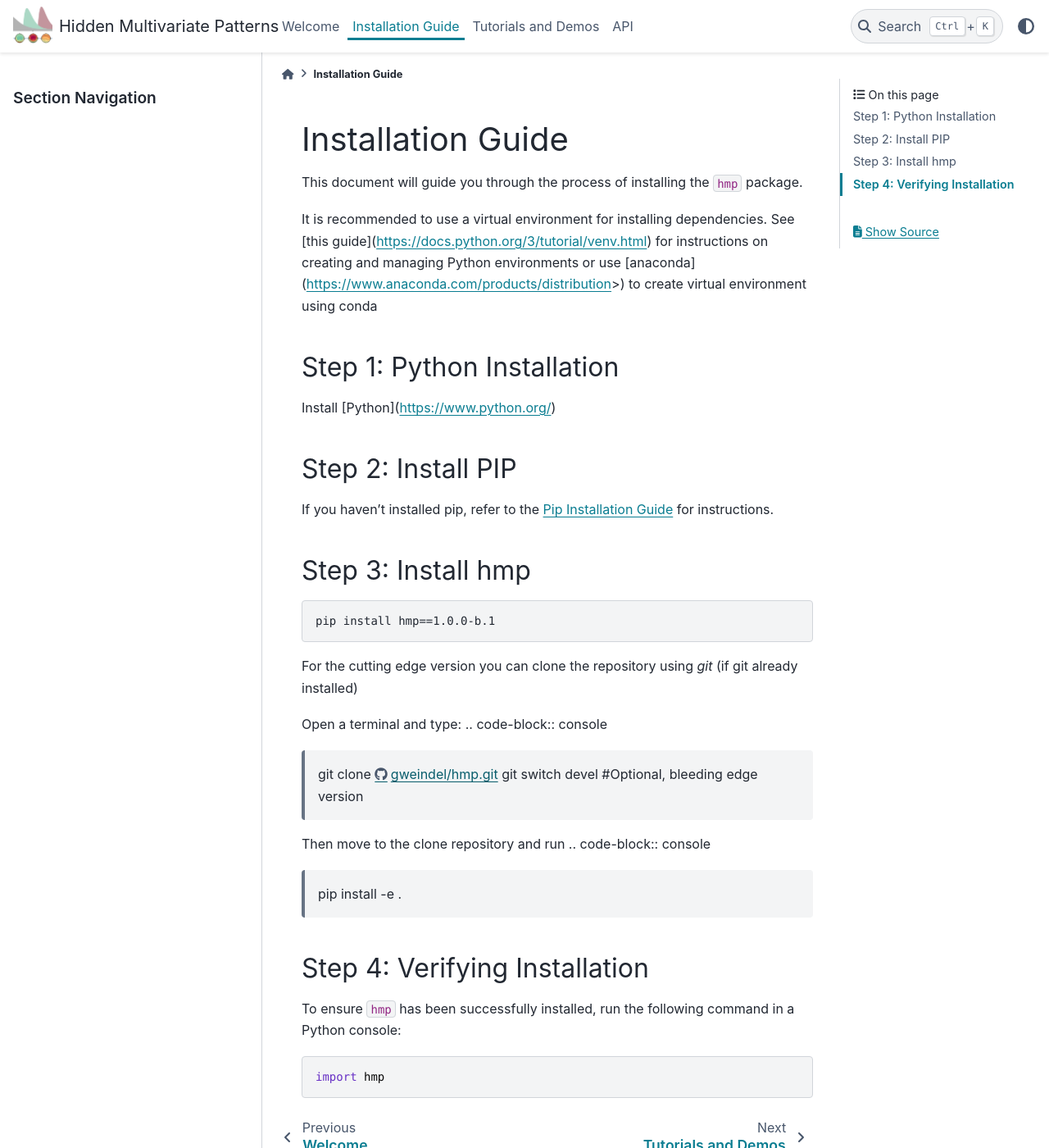
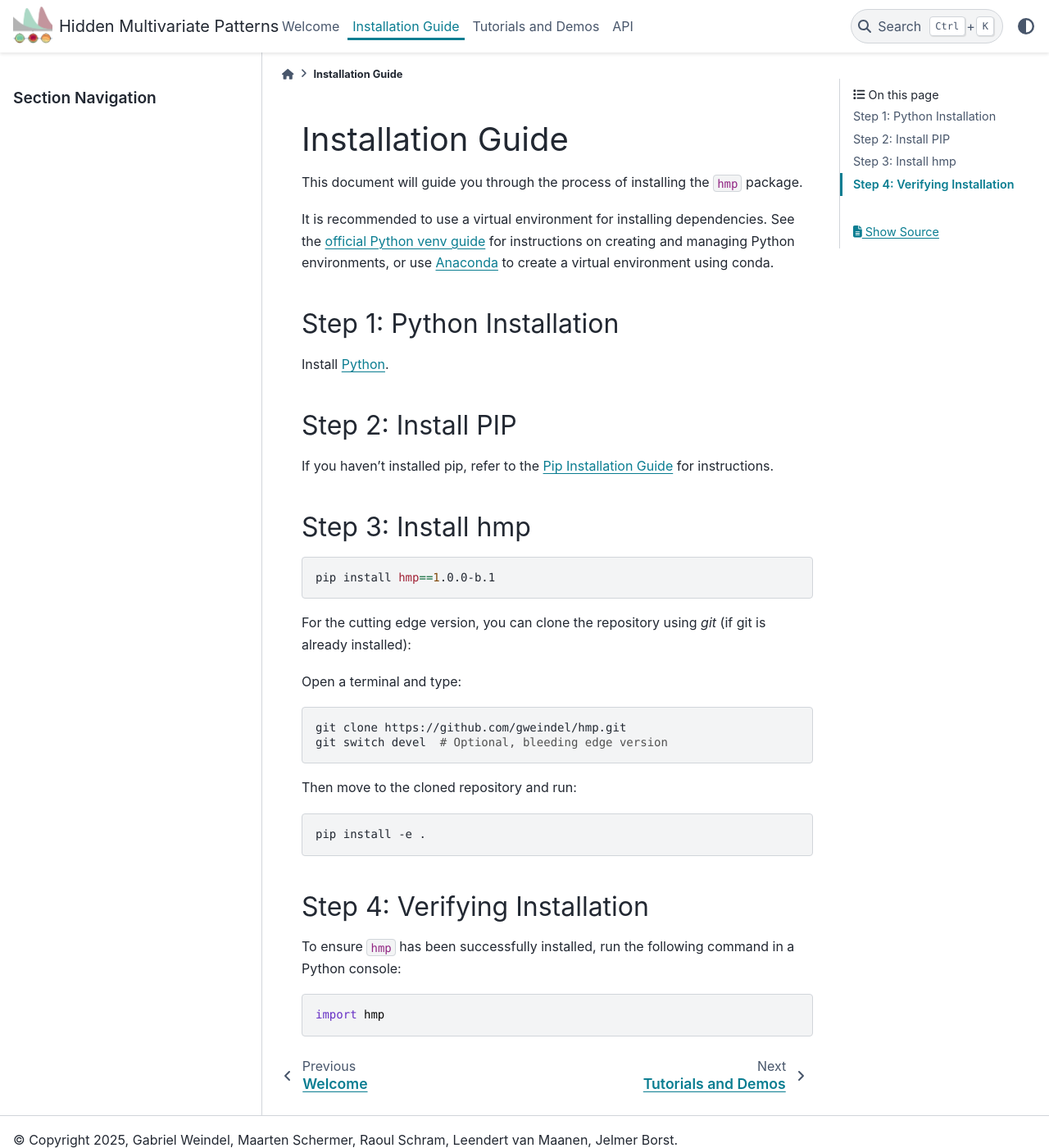
Before and after one commit to GWeindel/hmp, a Sphinx documentation site: the page built from docs/source/installation.rst, in a window 1280 px wide and 1400 px high. Shown: the whole window at 82% size. Built offline with Sphinx 7.4.7 and the PyData theme 0.15.4, drawn with Linux system fonts in a browser that asks for light colours; pages that are not in the unit, such as notebooks, are missing from menus.

Commit message:
Updated installation instructions

```diff
--- a/docs/source/installation.rst
+++ b/docs/source/installation.rst
@@ -3,47 +3,45 @@ Installation Guide
 
 This document will guide you through the process of installing the ``hmp`` package.
 
-It is recommended to use a virtual environment for installing dependencies. See [this guide](https://docs.python.org/3/tutorial/venv.html) for instructions on creating and managing Python environments or use [anaconda](https://www.anaconda.com/products/distribution>) to create virtual environment using conda
-
+It is recommended to use a virtual environment for installing dependencies. See the `official Python venv guide <https://docs.python.org/3/tutorial/venv.html>`_ for instructions on creating and managing Python environments, or use `Anaconda <https://www.anaconda.com/products/distribution>`_ to create a virtual environment using conda.
 
 Step 1: Python Installation
 ---------------------------
 
-Install [Python](https://www.python.org/)
-
+Install `Python <https://www.python.org/>`_.
 
 Step 2: Install PIP
-----------------------
+-------------------
 
 If you haven't installed pip, refer to the `Pip Installation Guide <https://pip.pypa.io/en/stable/installation/>`_ for instructions.
 
 Step 3: Install hmp
 -------------------
 
-.. code-block:: console
+.. code-block:: bash
 
-	pip install hmp==1.0.0-b.1
+    pip install hmp==1.0.0-b.1
 
-
-For the cutting edge version you can clone the repository using *git* (if git already installed)
+For the cutting edge version, you can clone the repository using *git* (if git is already installed):
 
 Open a terminal and type:
-.. code-block:: console
+
+.. code-block:: bash
 
     git clone https://github.com/gweindel/hmp.git
-    git switch devel #Optional, bleeding edge version
+    git switch devel  # Optional, bleeding edge version
 
-Then move to the clone repository and run
-.. code-block:: console
+Then move to the cloned repository and run:
+
+.. code-block:: bash
 
     pip install -e .
 
-
 Step 4: Verifying Installation
--------------------------------
+-----------------------------
 
 To ensure ``hmp`` has been successfully installed, run the following command in a Python console:
 
 .. code-block:: python
 
-	import hmp
+    import hmp
```
